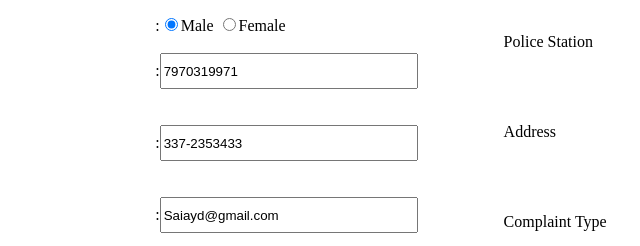
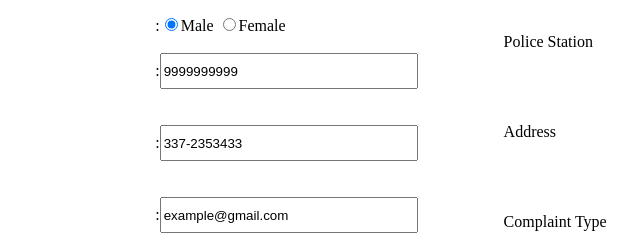
Before and after one commit to heysaiyad/Police-E-Portal, a plain HTML site: page fir_input.html in a window 1280 px wide. Shown: the part 437-683 px from the top of the page, 283-923 px from the left. Drawn offline with Linux system fonts and the light colour scheme.

Commit message:
Update fir_input.html

```diff
--- a/fir_input.html
+++ b/fir_input.html
@@ -48,9 +48,9 @@ Land mark
 :<input type="text" value="Md Saiyad Ali" required><br><br>
 :<input type="radio" name="" checked>Male
 <input type="radio" name="" >Female<br></b><br>
-:<input type="text" value="7970319971"  required><br><br><br>
+:<input type="text" value="9999999999"  required><br><br><br>
 :<input type="text" value="337-2353433" ><br><br><br>
-:<input type="text" value="Saiayd@gmail.com" ><br><br><br><br><br><br>
+:<input type="text" value="example@gmail.com" ><br><br><br><br><br><br>
 
 <select name="" class="dist" required>
     <option value="">--Select--</option>
```
